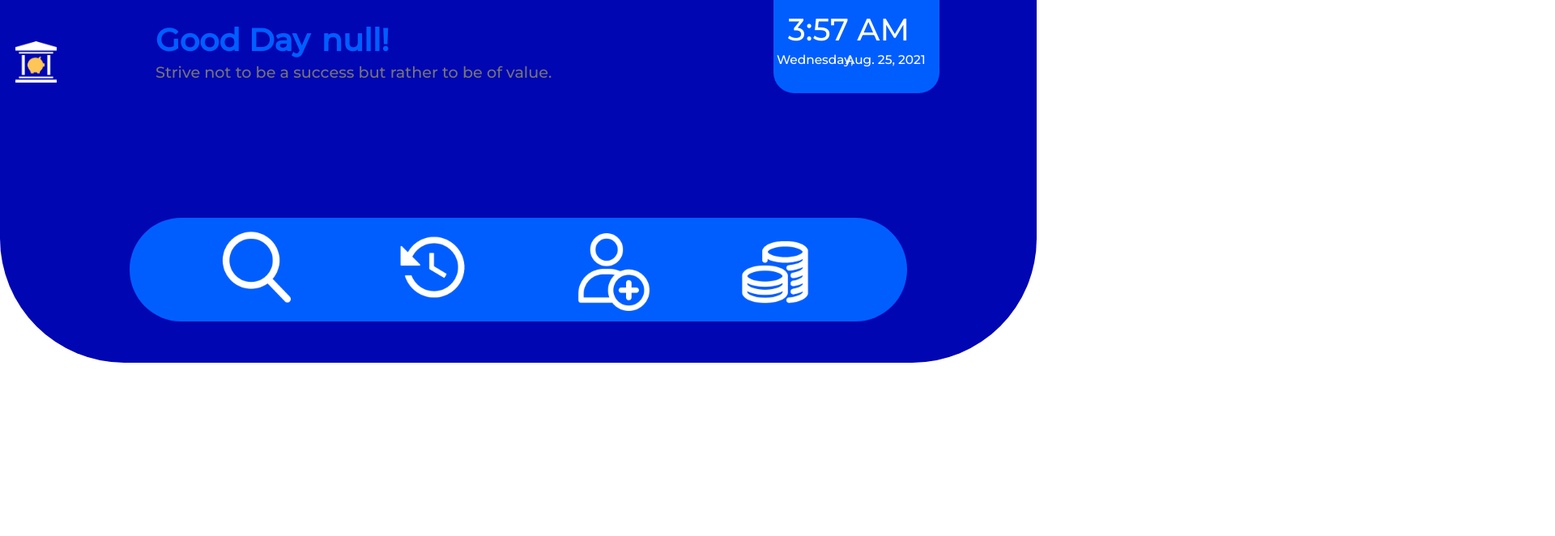
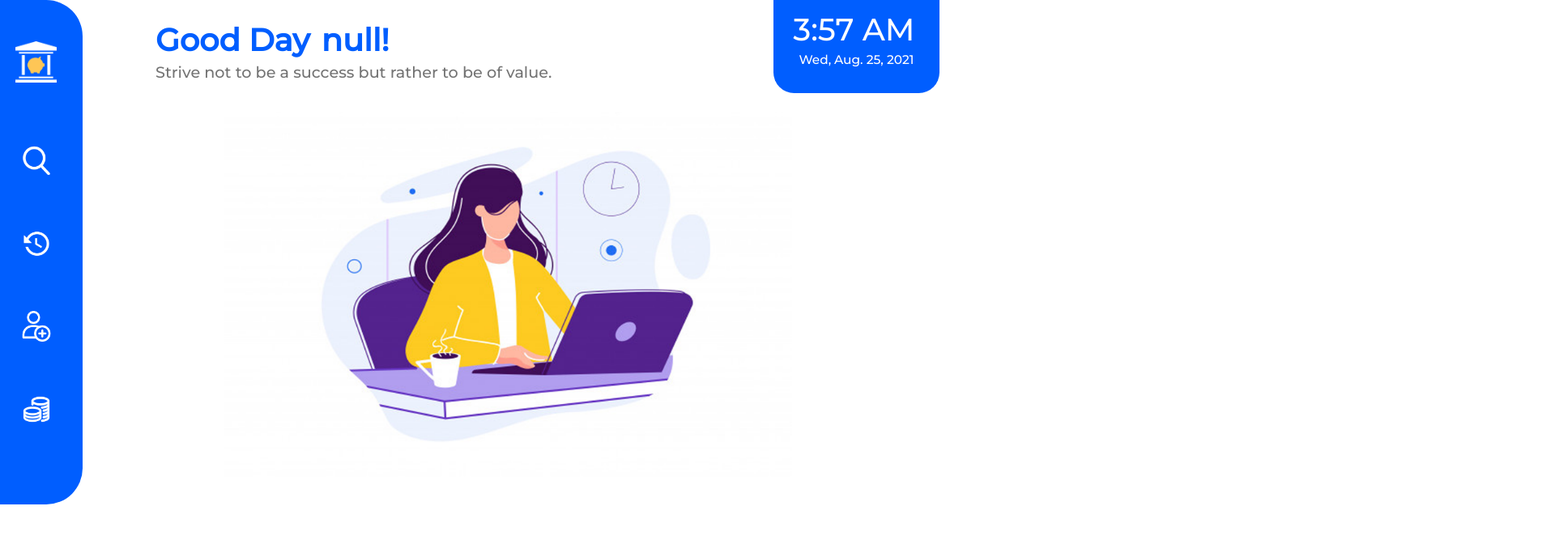
Before and after one commit to MaryCrisEstudillo/Banking-App, a plain HTML site: page result app.html in a window 1280 px wide. Shown: the top 662 px of the page at 81% size, 1920 px wide, since content can reach past the window. Drawn offline with Linux system fonts and the light colour scheme.

Commit message:
fixed desktop view

```diff
--- a/result app.html
+++ b/result app.html
@@ -6,7 +6,7 @@
     <meta name="viewport" content="width=device-width, initial-scale=1.0">
     <link rel="preconnect" href="https://fonts.gstatic.com">
     <link href="https://fonts.googleapis.com/css2?family=Montserrat:wght@500&display=swap" rel="stylesheet">
-    <link rel="stylesheet" href="meadiaquery.css"/>
+    <link rel="stylesheet" href="result.css"/>
     <title>Banking App.</title>
 </head>
 
--- a/result.css
+++ b/result.css
@@ -131,7 +131,7 @@ outline: none;}
     padding: 1vw;
     color: #ffffff;
     top: 0vw;
-    left: 75vw;
+    left: 75.5vw;
     font-family: 'Montserrat', sans-serif;
     font-size: 3vw;
     z-index: 20;
@@ -144,7 +144,7 @@ outline: none;}
     text-align: center;
     border-radius: 0vw 0vw 2vw 2vw;
     top:5vw;
-    left: 78.6vw;
+    left: 77.5vw;
     font-family: 'Montserrat', sans-serif;
     font-size: 1.2vw;
     z-index: 20;}
--- a/resultjs.js
+++ b/resultjs.js
@@ -280,7 +280,7 @@ window.addEventListener('load', ()=> {
 
 //TIME AND DATE//
 months = ['Jan.', 'Feb.', 'March', 'April', 'May','June', 'July', 'Aug.','Sept.', 'Oct', 'Nov.', 'Dec.'];
-days = ['Sunday', 'Monday', 'Tuesday', 'Wednesday', 'Thursday', 'Friday', 'Saturday'];
+days = ['Sun', 'Mon', 'Tues', 'Wed', 'Thurs', 'Fri', 'Sat'];
 
 // get day
 datedata = new Date();
```
